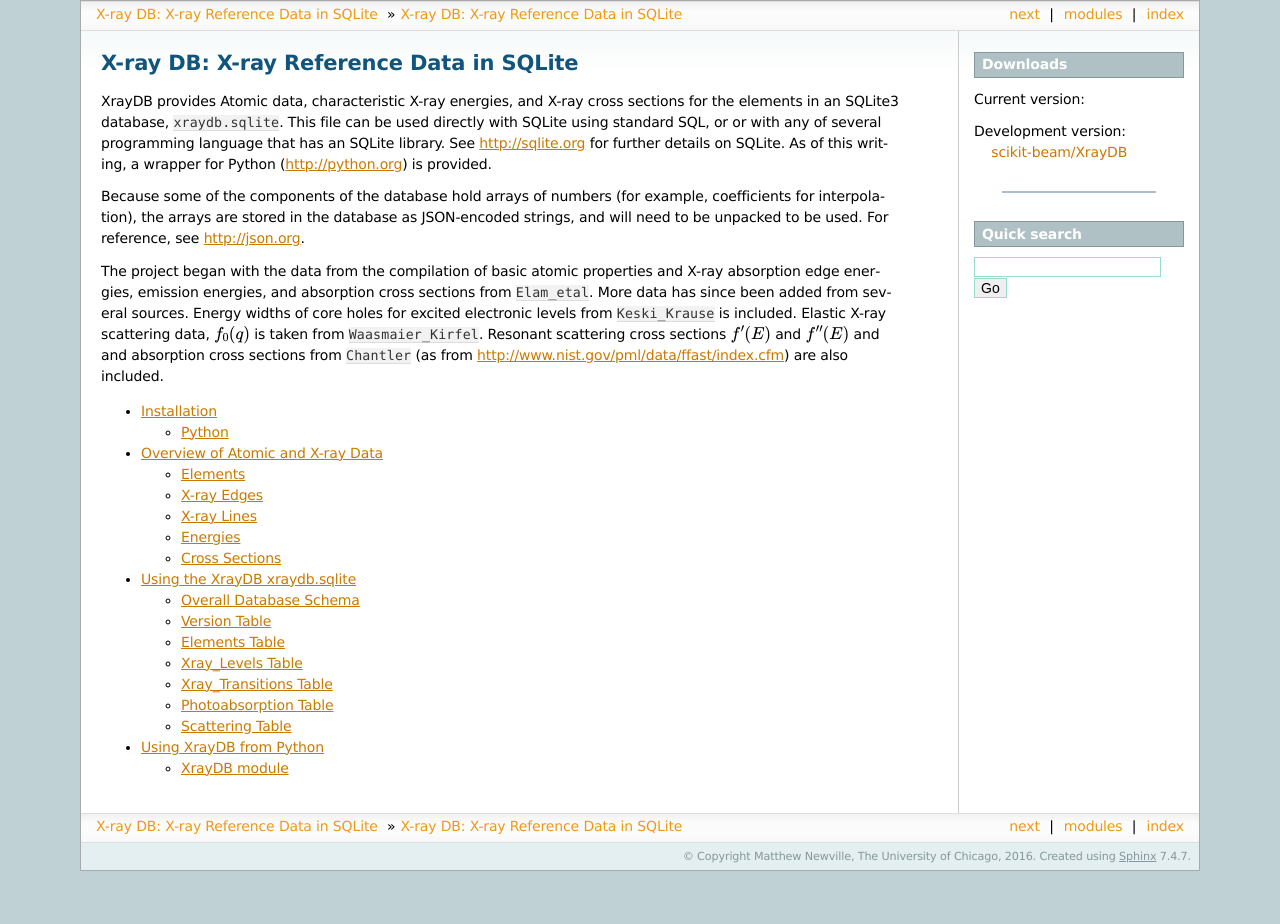
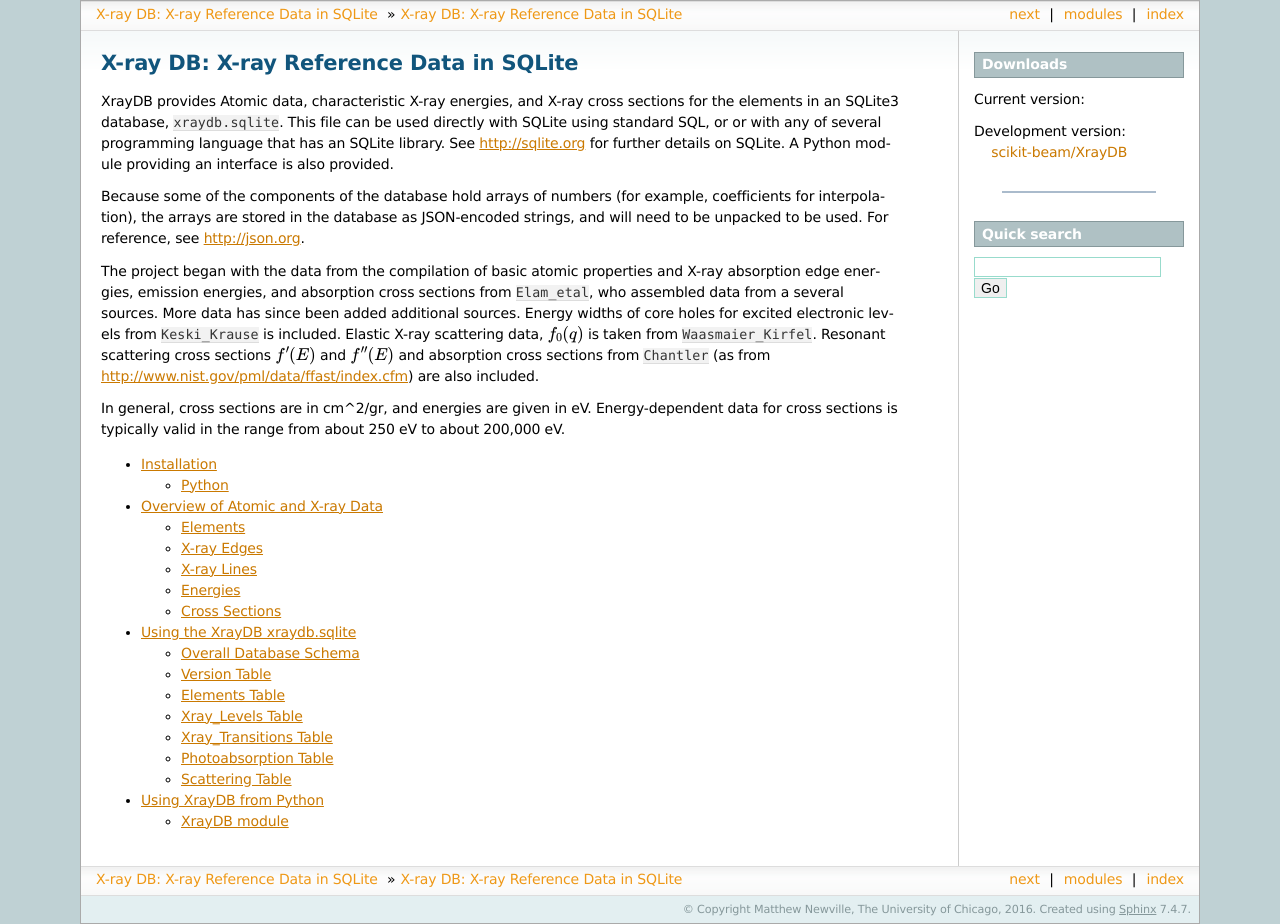
Before and after one commit to scikit-beam/XrayDB, a Sphinx documentation site: the page built from doc/index.rst, in a window 1280 px wide. Built offline with Sphinx 7.4.7, drawn with Linux system fonts in a browser that asks for light colours; formulas are drawn with MathJax 3; the version number could not be read and is left out; cross-references to code outside the pages are shown as plain code; before the commit the page ends 900 px from its top, so only the background shows below that.

Commit message:
update doc mainpage

```diff
--- a/doc/index.rst
+++ b/doc/index.rst
@@ -7,8 +7,8 @@
 sections for the elements in an SQLite3 database, ``xraydb.sqlite``.  This
 file can be used directly with SQLite using standard SQL, or or with any of
 several programming language that has an SQLite library.  See
-http://sqlite.org for further details on SQLite.  As of this writing, a
-wrapper for Python (http://python.org) is provided.
+http://sqlite.org for further details on SQLite.  A Python module providing
+an interface is also provided.
 
 Because some of the components of the database hold arrays of numbers
 (for example, coefficients for interpolation), the arrays are stored in the
@@ -17,13 +17,18 @@
 
 The project began with the data from the compilation of basic atomic
 properties and X-ray absorption edge energies, emission energies, and
-absorption cross sections from :cite:ts:`Elam_etal`.  More data has since
-been added from several sources.  Energy widths of core holes for excited
-electronic levels from :cite:ts:`Keski_Krause` is included.  Elastic X-ray
-scattering data, :math:`f_0(q)` is taken from :cite:ts:`Waasmaier_Kirfel`.
-Resonant scattering cross sections :math:`f'(E)` and :math:`f''(E)` and and
-absorption cross sections from :cite:ts:`Chantler` (as from
+absorption cross sections from :cite:ts:`Elam_etal`, who assembled data
+from a several sources.  More data has since been added additional sources.
+Energy widths of core holes for excited electronic levels from
+:cite:ts:`Keski_Krause` is included.  Elastic X-ray scattering data,
+:math:`f_0(q)` is taken from :cite:ts:`Waasmaier_Kirfel`.  Resonant
+scattering cross sections :math:`f'(E)` and :math:`f''(E)` and absorption
+cross sections from :cite:ts:`Chantler` (as from
 http://www.nist.gov/pml/data/ffast/index.cfm) are also included.
+
+In general, cross sections are in cm^2/gr, and energies are given in eV.
+Energy-dependent data for cross sections is typically valid in the range
+from about 250 eV to about 200,000 eV.
 
 .. toctree::
    :maxdepth: 2
```
